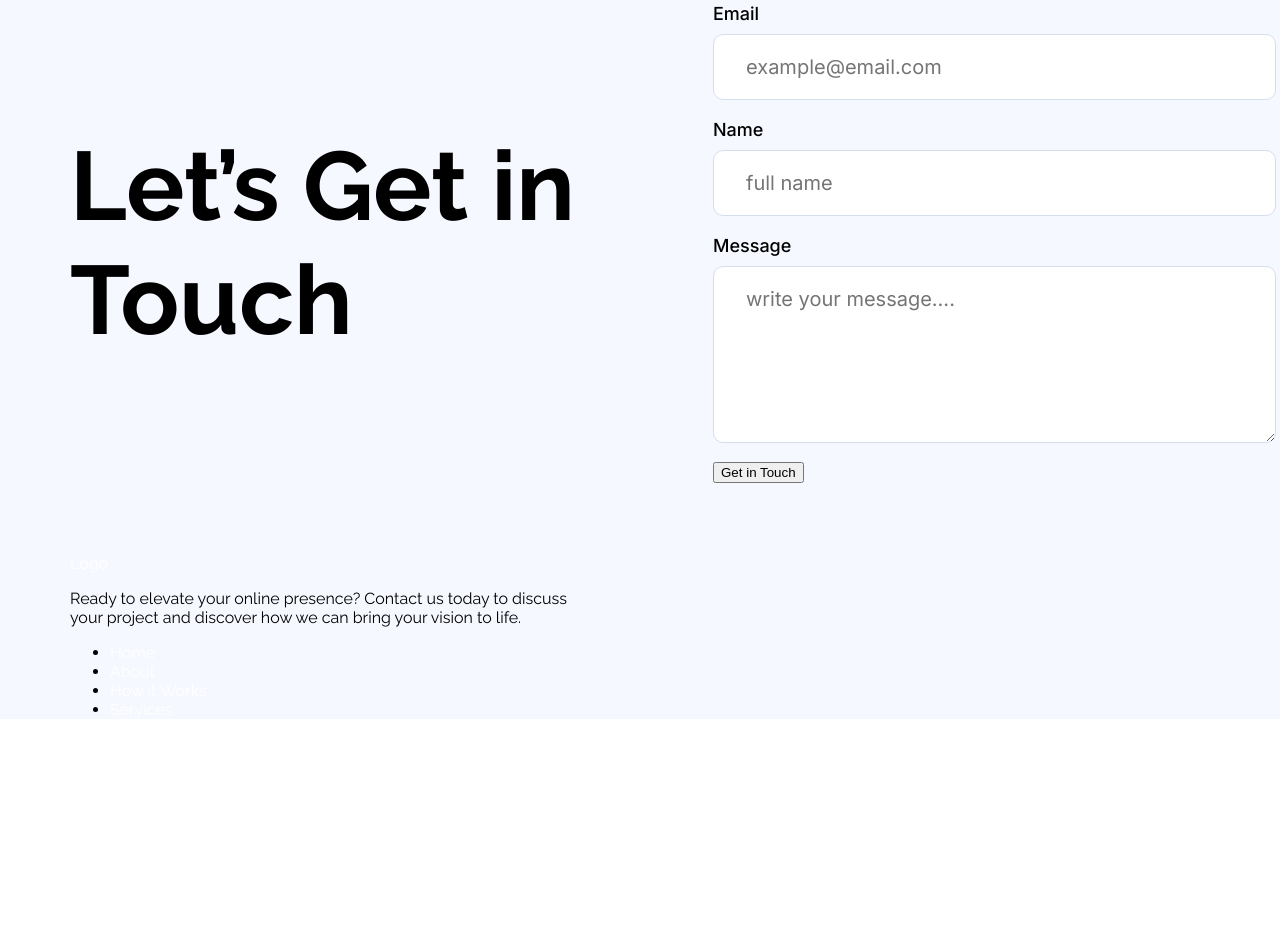
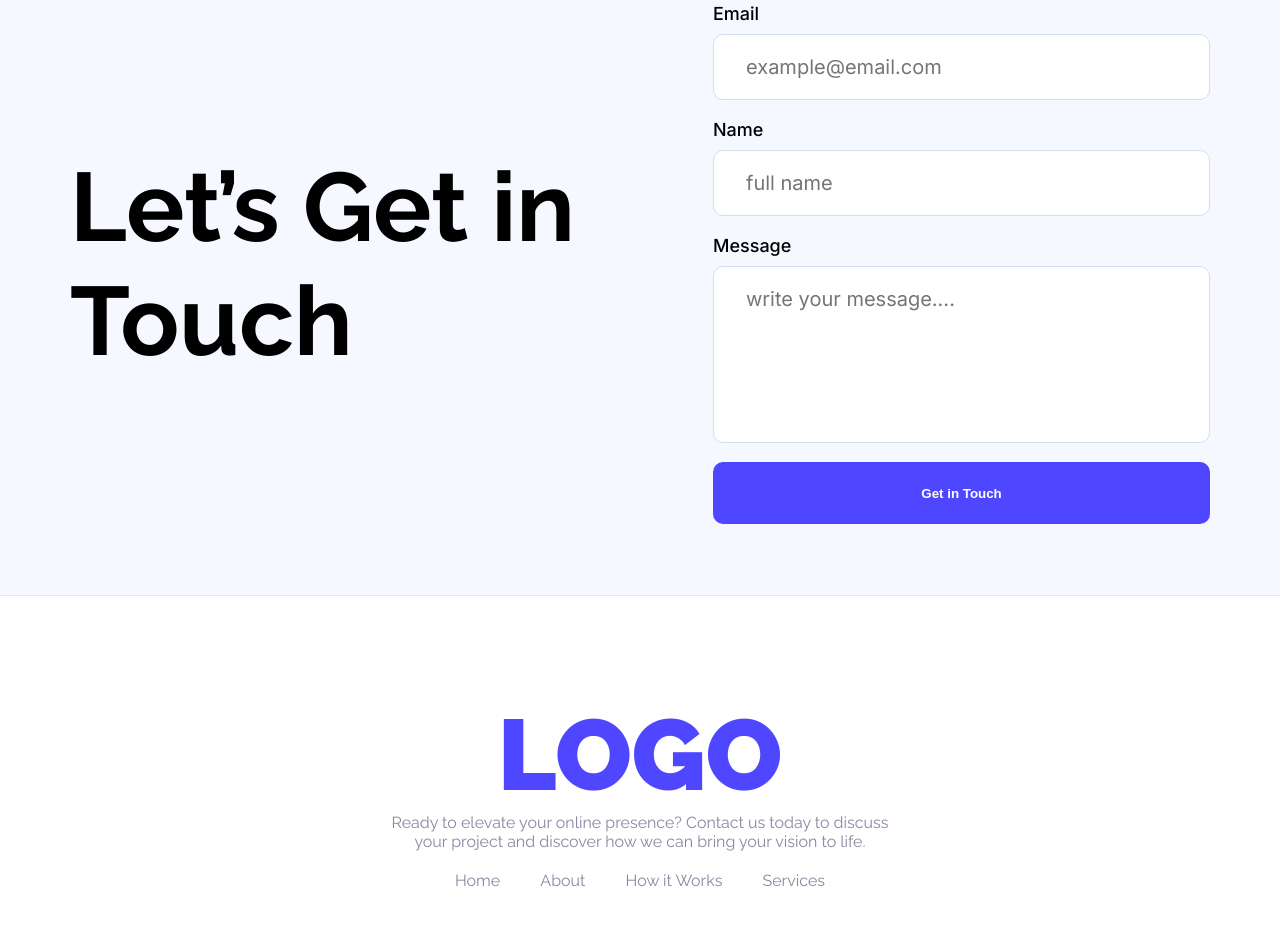
Before and after one commit to snahid/Assignment01, a plain HTML site: page index.html in a window 1280 px wide. Shown: the part 2832-3757 px from the top of the page. Before the commit the page ends 3567 px from the top, so only its background shows below. Drawn offline with Linux system fonts and the light colour scheme.

Commit message:
full page done

```diff
--- a/style.scss
+++ b/style.scss
@@ -353,6 +353,7 @@ a:visited {
 
         .link-wrapper {
             margin-bottom: 20px;
+
             a {
                 display: block;
                 width: fit-content;
@@ -384,36 +385,40 @@ a:visited {
     }
 }
 
-.get-in-touch-section{
-    .get-in-touch-inner{
+.get-in-touch-section {
+    .get-in-touch-inner {
         display: flex;
         flex-direction: row;
         justify-content: space-between;
         gap: 71px;
         padding: 71px 0;
         align-items: center;
-        .left-title{
-            h1{
+
+        .left-title {
+            h1 {
                 font-size: 97px;
                 font-weight: bold;
                 color: #000;
             }
         }
-        .right-form-section{
-            min-width: 497px;
-            form{
-                .form-group{
+
+        .right-form-section {
+            width: 497px;
+            form {
+                .form-group {
                     display: flex;
                     flex-direction: column;
                     gap: 10px;
                     font-family: $font-iner;
                     margin-bottom: 19px;
-                    label{
+
+                    label {
                         font-size: 18px;
                         font-weight: 500;
                         color: #000;
                     }
-                    input{
+
+                    input {
                         background-color: #fff;
                         border: 1px solid #d6dded;
                         border-radius: 10px;
@@ -422,9 +427,9 @@ a:visited {
                         color: #000000;
                         font-weight: 400;
                         font-family: $font-iner;
-                        width: 100%;
                     }
-                    textarea{
+
+                    textarea {
                         background-color: #fff;
                         border: 1px solid #d6dded;
                         border-radius: 10px;
@@ -433,16 +438,77 @@ a:visited {
                         color: #000000;
                         font-weight: 400;
                         font-family: $font-iner;
-                        height: 135px;
-                        width: 100%;
+                        min-height: 135px;
+                        resize: unset;
                     }
                 }
-                .submit-wrapper{
-                    .submit_btn{
 
+                .submit-wrapper {
+                    .submit_btn {
+                        display: block;
+                        margin: 0 auto;
+                        background-color: #4E47FF;
+                        color: #fff;
+                        border-radius: 10px;
+                        overflow: hidden;
+                        padding: 23.5px 36px;
+                        font-weight: bold;
+                        transition: 0.3s ease-in-out;
+                        border: none;
+                        box-shadow: none;
+                        cursor: pointer;
+                        width: 100%;
+
+                        &:hover {
+                            background-color: #EABE3A;
+                            box-shadow: 0px 2px 9px 0px rgba(0, 0, 0, 0.1);
+                            -webkit-box-shadow: 0px 2px 9px 0px rgba(0, 0, 0, 0.1);
+                            -moz-box-shadow: 0px 2px 9px 0px rgba(0, 0, 0, 0.1);
+                        }
                     }
                 }
             }
         }
     }
 }
+
+footer{
+    padding: 100px 0;
+    border-top: 1px solid rgba(0, 0, 0, 0.1);
+    background-color: #fff;
+    .footer-inner{
+        text-align: center;
+        .logo-wrapper{
+            a{
+                text-transform: uppercase;
+                color: #4E47FF;
+                font-size: 100px;
+                font-weight: 900;
+                margin-top: 0;
+            }
+        }
+        p{
+            margin-top: 0;
+            color: #8987A1;
+            margin-bottom: 20px;
+        }
+        .footer-link-wrapper{
+            ul{
+                margin: 0;
+                padding: 0;
+                li{
+                    list-style: none;
+                    display: inline-block;
+                    margin: 0 18px;
+                    a{
+                        color: #8987A1;
+                        transition: 0.3s ease-in-out;
+                        &:hover{
+                            color: #EABE3A;
+                        }
+                    }
+                }
+            }
+        }
+    }
+}
```
Also changed, not shown: style.css, 1 other file.
